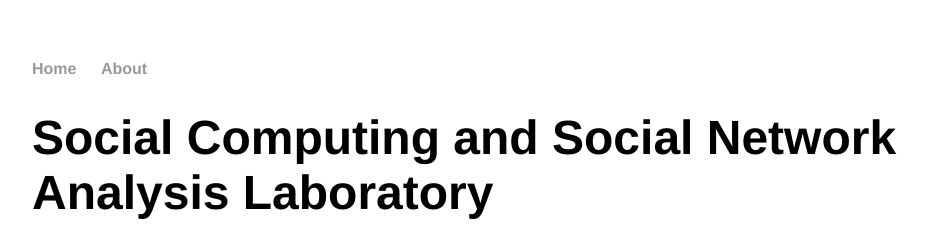
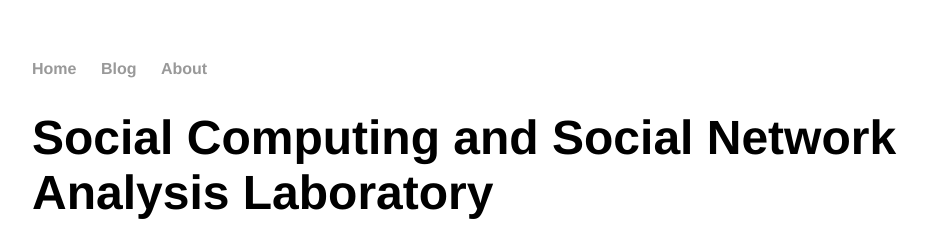
Before and after one commit to labcores/labcores.github.io, a Jekyll site: the page built from index.html, in a window 1280 px wide. Shown: the top 252 px of the page, without its empty margins (160-1087 px from the left). Built offline with Jekyll 4.4.1, drawn with Linux system fonts in a browser that asks for light colours.

Commit message:
blog-alter

```diff
--- a/_layouts/default.html
+++ b/_layouts/default.html
@@ -9,6 +9,7 @@
 			<nav>
 	    		<ul>
 	        		<li><a href="/">Home</a></li>
+	        		<li><a href="/blog">Blog</a</li>
 		        	<li><a href="/about">About</a></li>
 	    		</ul>
 			</nav>
```
